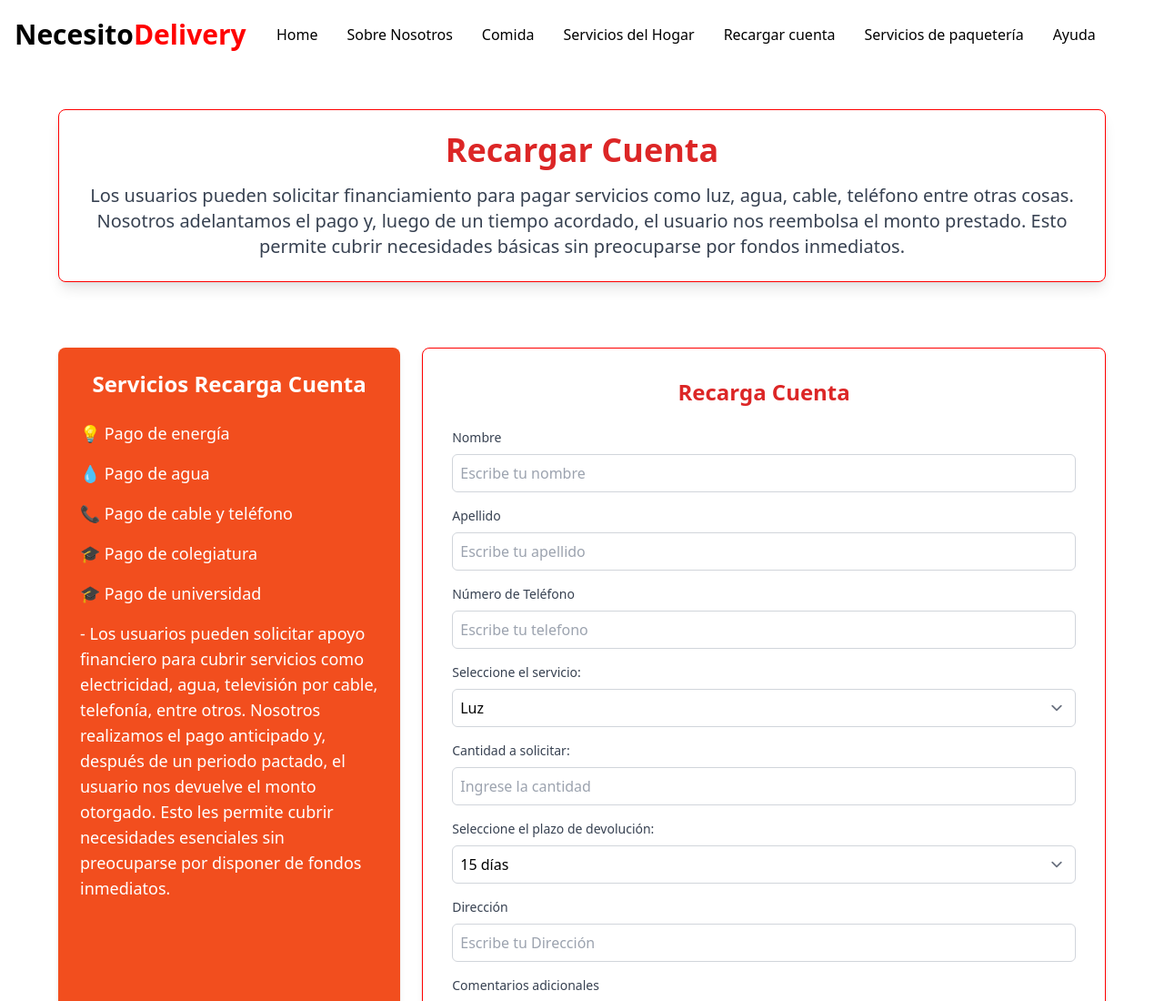
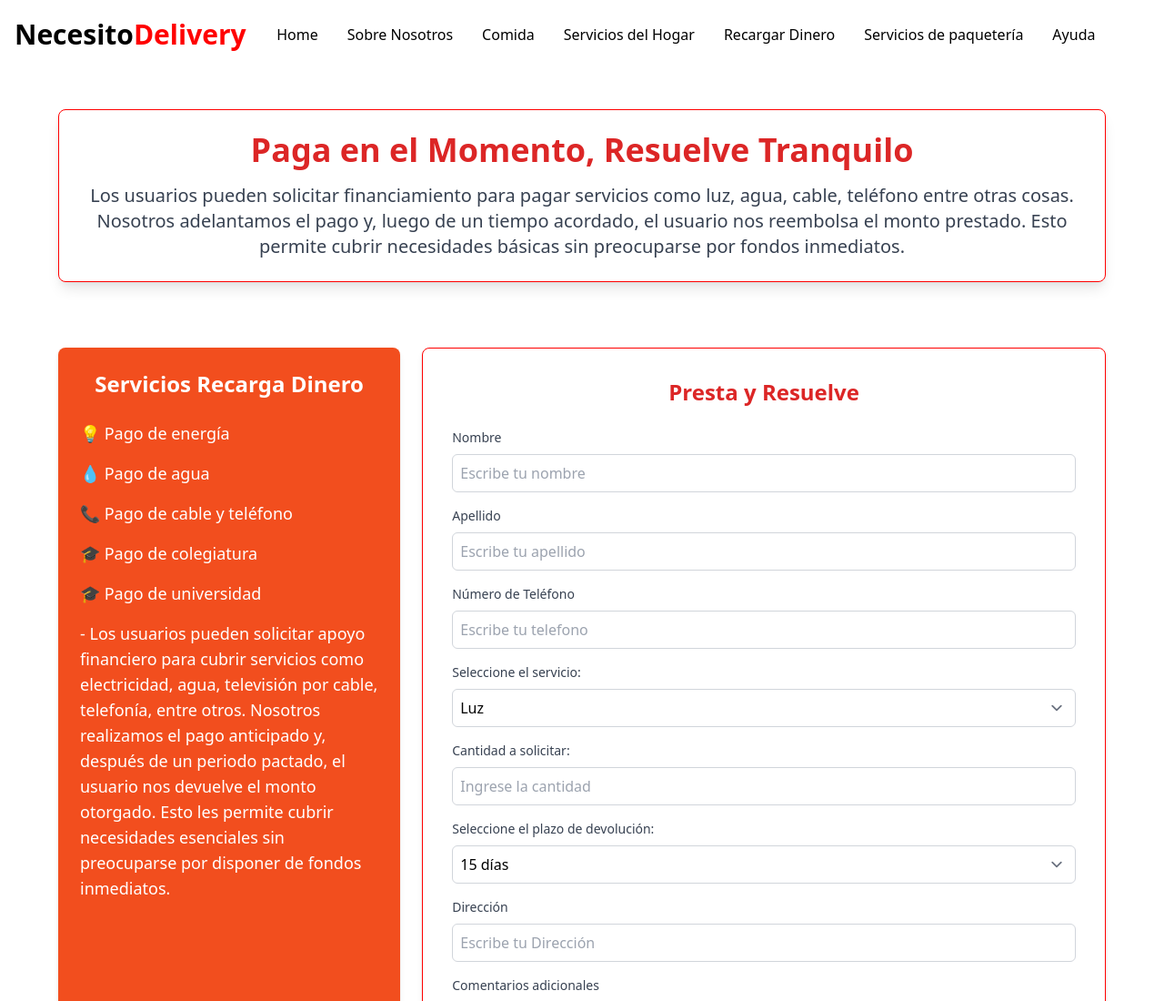
Before and after one commit to JosianRafael/NecesitoDelivery.github.io, a website: page recargarCuenta.html in a window 1280 px wide. Shown: the top 1100 px of the page at 91% size. Drawn offline with nearby package versions, Linux system fonts and the light colour scheme; some packages are replaced by stand-ins of ours; a script that the page names is missing.

Commit message:
Cambios en recargar cuenta a recargar dinero

```diff
--- a/recargarCuenta.html
+++ b/recargarCuenta.html
@@ -88,7 +88,7 @@
                             <a href="serviciosHogar.html" class="enlace block py-2 pl-3 pr-4 text-black hover:text-red-500 lg:p-0 dark:text-white">Servicios del Hogar</a>
                         </li>
                         <li>
-                            <a href="recargarCuenta.html" class="enlace block py-2 pl-3 pr-4 text-black hover:text-red-500 lg:p-0 dark:text-white">Recargar cuenta</a>
+                            <a href="recargarCuenta.html" class="enlace block py-2 pl-3 pr-4 text-black hover:text-red-500 lg:p-0 dark:text-white">Recargar Dinero</a>
                         </li>
                         <li>
                             <a href="serviciosPaqueteria.html" class="enlace block py-2 pl-3 pr-4 text-black hover:text-red-500 lg:p-0 dark:text-white">Servicios de paquetería</a>
@@ -109,7 +109,7 @@
 
 <!-- Sección de Servicios para el Hogar -->
 <section style="border: 1px solid red;" class="max-w-6xl mx-auto p-6 rounded-lg shadow-lg text-center">
-    <h1 class="text-4xl font-semibold text-red-600">Recargar Cuenta</h1>
+    <h1 class="text-4xl font-semibold text-red-600">Paga en el Momento, Resuelve Tranquilo</h1>
     <p class="mt-4 text-xl text-gray-700"> Los usuarios pueden solicitar financiamiento para pagar servicios como luz, agua, cable, teléfono entre otras cosas. Nosotros adelantamos el pago y, luego de un tiempo acordado, el usuario nos reembolsa el monto prestado. Esto permite cubrir necesidades básicas sin preocuparse por fondos inmediatos.</p>
 </section>
 <br>
@@ -119,7 +119,7 @@
     <div class="max-w-6xl mx-auto flex flex-col md:flex-row gap-6">
         <!-- Lista de Servicios -->
         <div style="background-color: #f24e1e;" class="w-full md:w-1/3 bg-white p-6 rounded-lg shadow-md">
-            <h2 style="color: white;" class="text-2xl font-semibold text-center text-red-600">Servicios Recarga Cuenta</h2>
+            <h2 style="color: white;" class="text-2xl font-semibold text-center text-red-600">Servicios Recarga Dinero</h2>
             <ul class="mt-6 space-y-4">
                 <li style="color: white;" class="text-lg text-gray-700">💡 Pago de energía</li>
                 <li style="color: white;" class="text-lg text-gray-700">💧 Pago de agua</li>
@@ -132,7 +132,7 @@
 
         <!-- Formulario de Contacto -->
 <div style="border: 1px solid red;" class="w-full md:w-2/3 bg-white p-8 rounded-lg shadow-md">
-    <h2 class="text-2xl font-semibold text-center text-red-600">Recarga Cuenta</h2>
+    <h2 class="text-2xl font-semibold text-center text-red-600">Presta y Resuelve</h2>
     <form id="payment-form" class="mt-6">
         <div class="mb-4">
             <label for="nombre" class="block text-sm font-medium text-gray-700">Nombre</label>
```
Also changed, not shown: TerminosCondiciones.html (+1 -1 lines), ayuda.html (+1 -1 lines), comida.html (+1 -1 lines), index.html (+1 -1 lines), politicasPrivacidad.html (+3 -1 lines), serviciosHogar.html (+1 -1 lines), serviciosPaqueteria.html (+1 -1 lines), sobreNosotros.html (+1 -1 lines).
